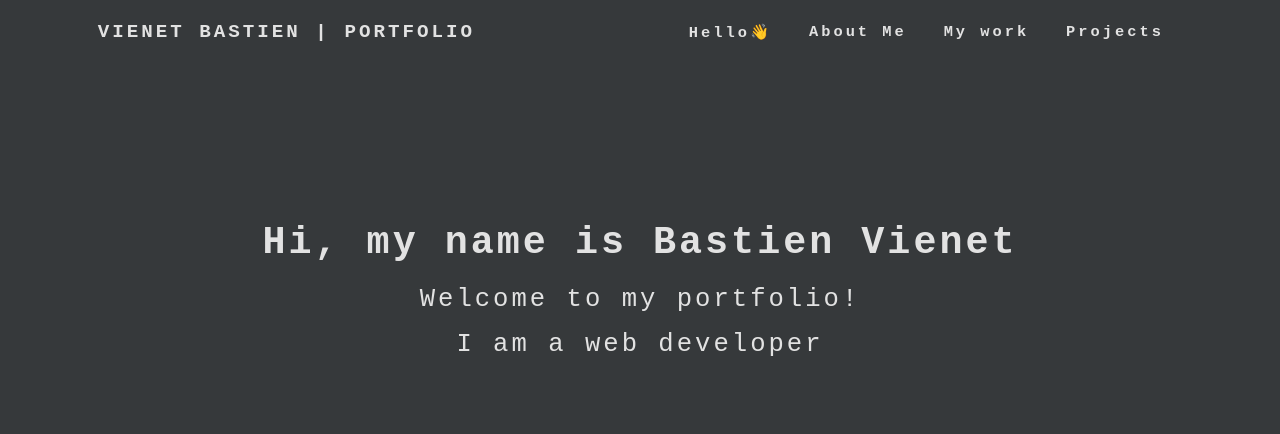
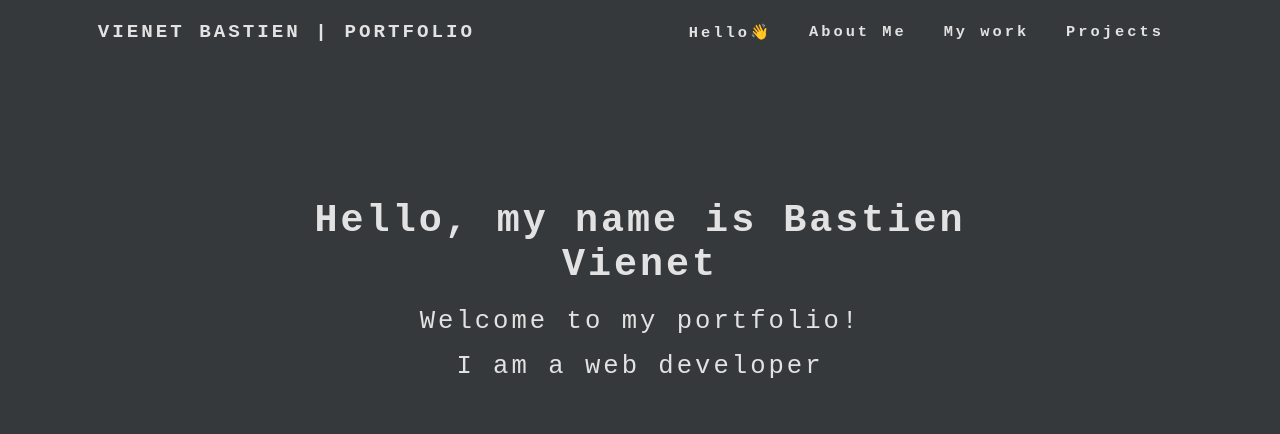
Before and after one commit to BastienVienet/Portfolio, a plain HTML site: page index.html in a window 1280 px wide. Shown: the top 434 px of the page. Drawn offline with Linux system fonts and the light colour scheme.

Commit message:
Changing the title

```diff
--- a/index.html
+++ b/index.html
@@ -43,7 +43,7 @@
 <div class="main">
     <div class="mainFlex">
         <div class="presentation focus-in">
-            <h1>Hi, my name is Bastien Vienet</h1>
+            <h1>Hello, my name is Bastien Vienet</h1>
             <p class="subtitle">Welcome to my portfolio!</p> <br>
             <p class="subtitle">I am a web developer</p>
             <ul>
```
